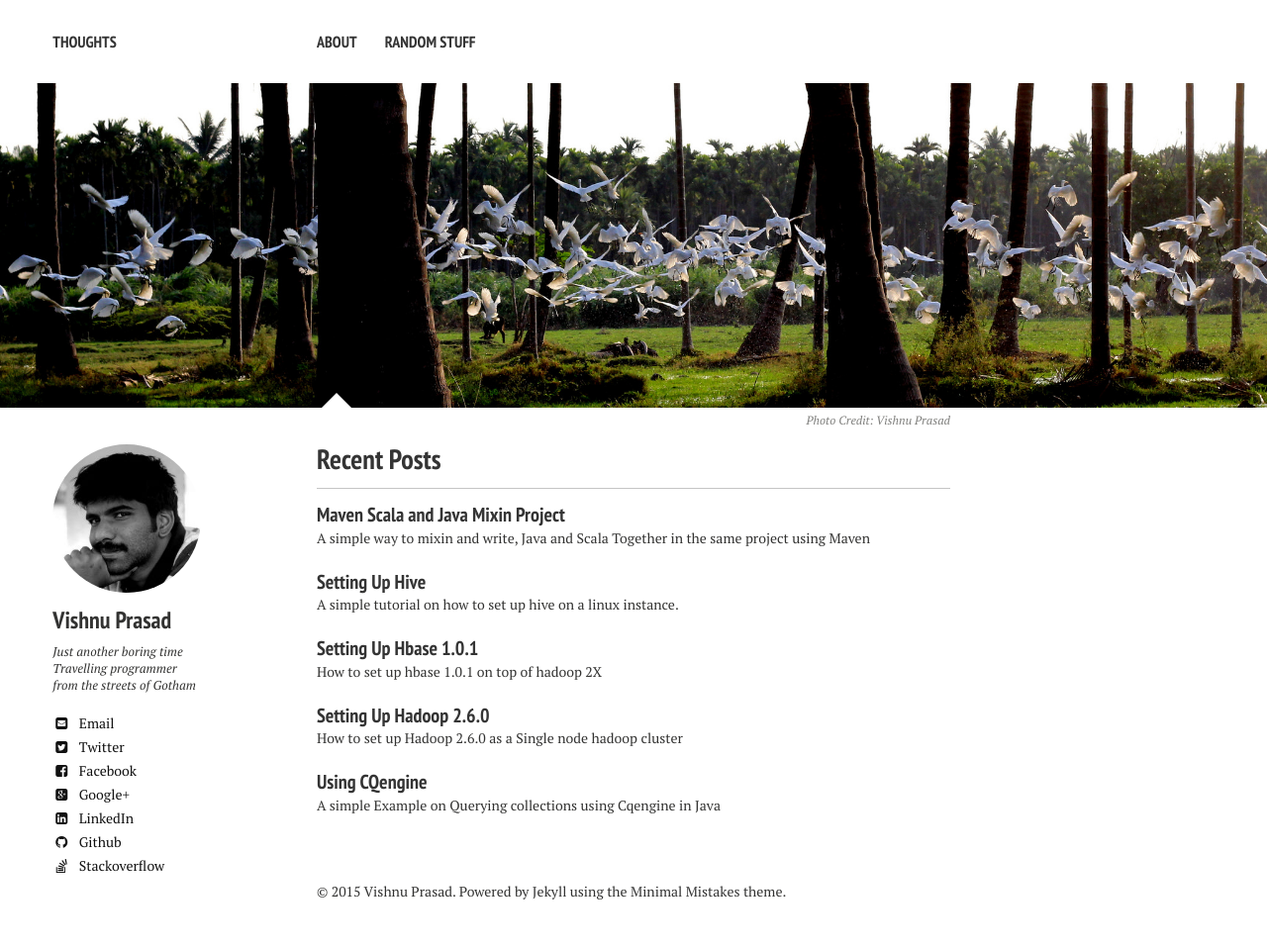
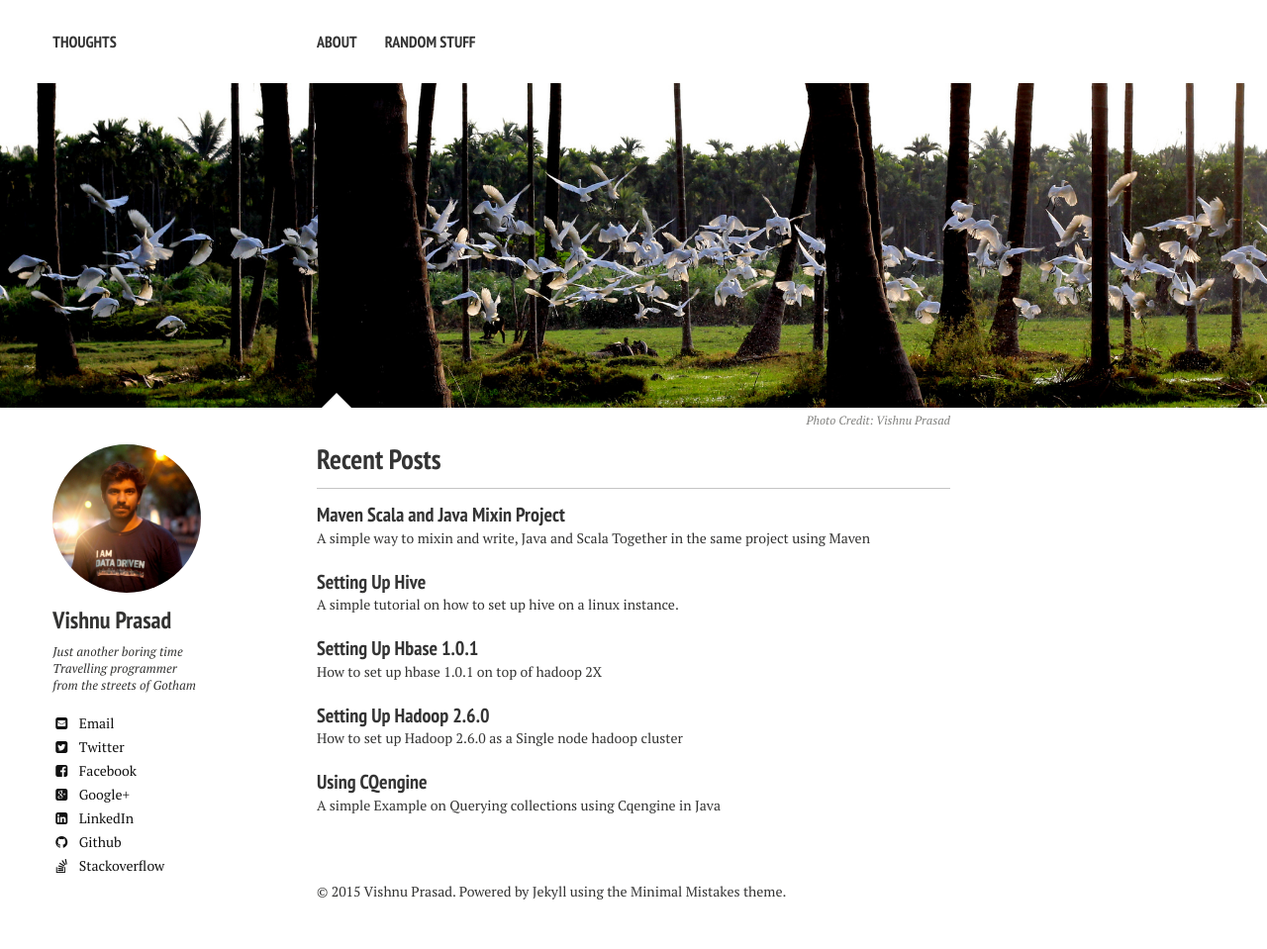
Before and after one commit to vishnu667/vishnu667.github.io, a Jekyll site: the page built from index.md, in a window 1280 px wide. Shown: the whole page at 99% size. Built offline with Jekyll 4.4.1, drawn with Linux system fonts in a browser that asks for light colours; nearby versions of some CDN libraries.

Commit message:
updated links

```diff
--- a/_config.yml
+++ b/_config.yml
@@ -28,12 +28,12 @@
 # Site owner
 owner:
   name: Vishnu Prasad
-  avatar: my-self.jpg
+  avatar: vishnu.jpg
   bio: "Just another boring time Travelling programmer from the streets of Gotham"
   email: vishnu667@gmail.com
   disqus-shortname: #vishnu667
   twitter: vishnu667
-  facebook: vishnu.cygen
+  facebook: vishnu667
   google:
     plus: vishnu667
     analytics:
--- a/_data/authors.yml
+++ b/_data/authors.yml
@@ -5,9 +5,9 @@
   web: http://vishnu667.github.io/
   email: vishnu667@gmail.com
   bio: "WHAT I CANNOT BUILD, I DO NOT UNDERSTAND."
-  avatar: my-self.jpg
-  twitter: vishnu_cygen
-  facebook: vishnu.cygen
+  avatar: vishnu.jpg
+  twitter: vishnu667
+  facebook: vishnu667
   google:
     plus: vishnu667
   github: vishnu667
```
Also changed, not shown: images/vishnu.jpg (added).
